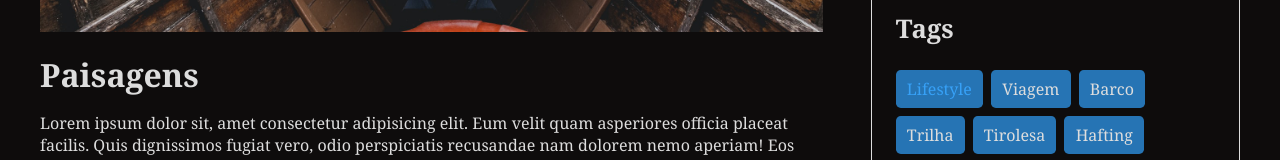
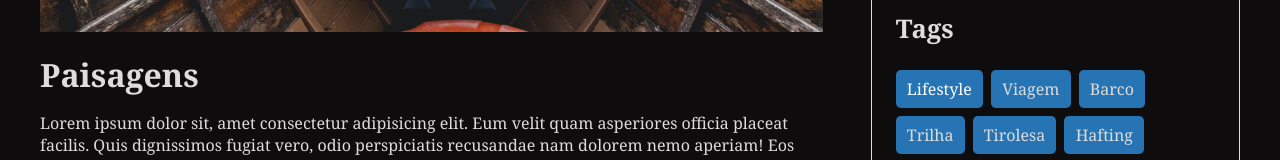
Before and after one commit to esdrasslopes/blog_semantico, a plain HTML site: page index.html in a window 1280 px wide. In both pictures the pointer is over the link "Lifestyle". Shown: the part 605-765 px from the top of the page. Drawn offline with Linux system fonts and the light colour scheme.

Commit message:
CSS atualizado

```diff
--- a/css/styles.css
+++ b/css/styles.css
@@ -158,6 +158,9 @@ a:hover {
     padding: 0.5rem 0.7rem;
     border-radius: 0.3rem;
 }
+#tags-conteiner a:hover{
+  color: #fff;
+}
 
 
 /* Footer */
```
